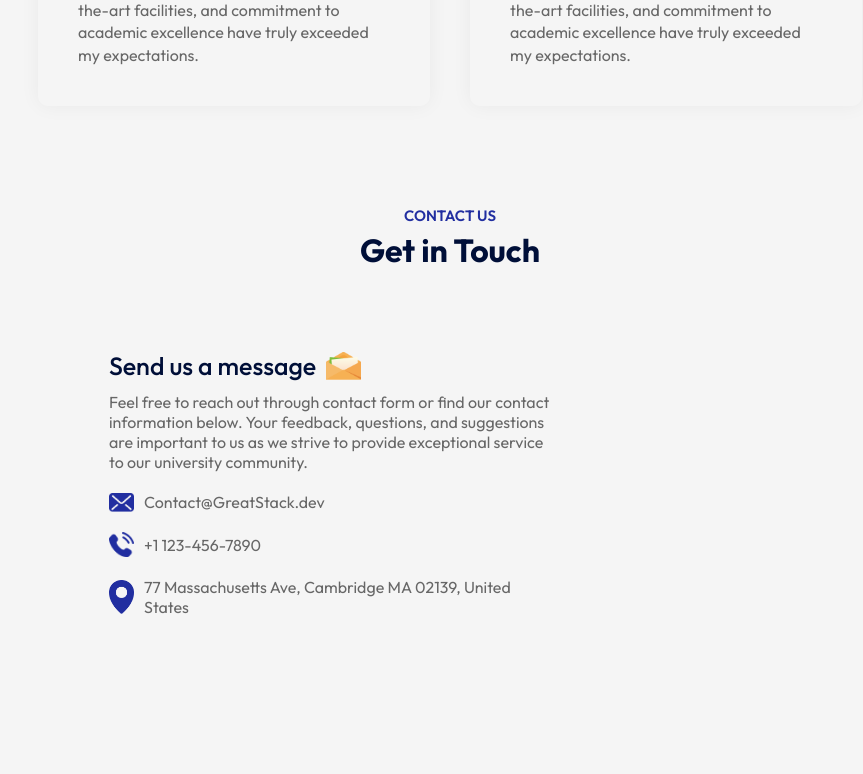
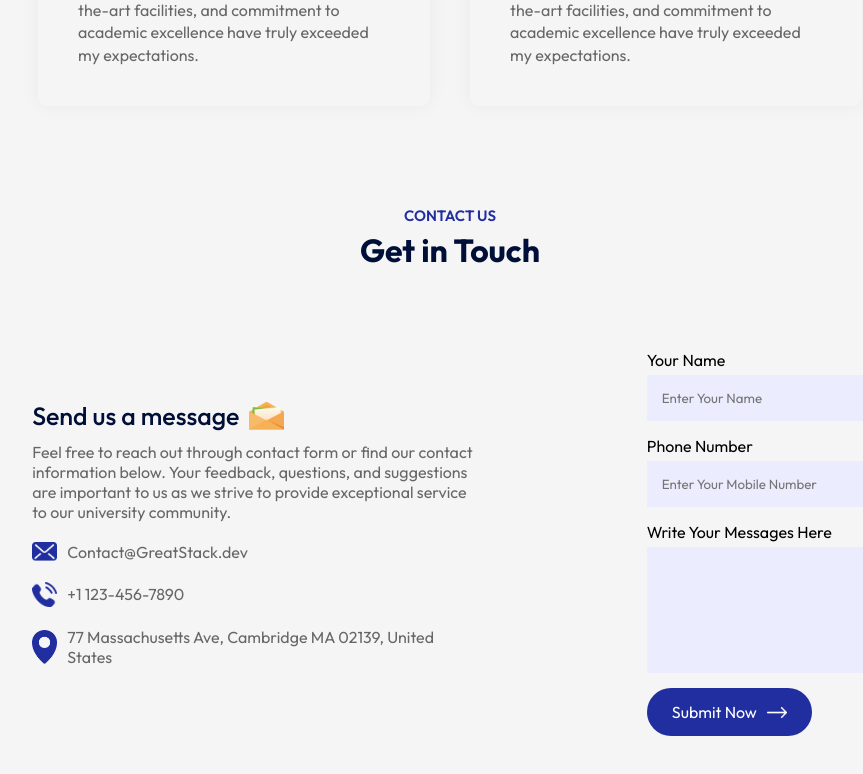
Before and after one commit to Mosayeb09/Edusity, a React (Vite) app: page / in a window 1280 px wide. Shown: the part 2839-3613 px from the top of the page, without its empty margins (190-1053 px from the left). Before the commit the page ends 3556 px from the top, so only its background shows below. Built offline with nearby package versions, Linux system fonts and the light colour scheme.

Commit message:
adding 2nd part of contact section and running

```diff
--- a/src/assets/Component/Contact/Contact.css
+++ b/src/assets/Component/Contact/Contact.css
@@ -38,3 +38,14 @@
     margin-right: 10px;
 
 }
+.contact form input , .contact form textarea{
+    display: block;
+    width: 100%;
+    background: #EBECFE;
+    padding: 15px;
+    border: 0;
+    outline: 0;
+    margin-bottom: 15px;
+    margin-top:5px ;
+    resize: none;
+}
--- a/src/assets/Component/Contact/Contact.jsx
+++ b/src/assets/Component/Contact/Contact.jsx
@@ -3,6 +3,7 @@ import msg_icon from '../../edusity_assets/msg-icon.png'
 import mail_icon from '../../edusity_assets/mail-icon.png'
 import phone_icon from '../../edusity_assets/phone-icon.png'
 import location_icon from '../../edusity_assets/location-icon.png'
+import white_icon  from '../../edusity_assets/white-arrow.png'
 
 const Contact = () => {
     return (
@@ -18,7 +19,18 @@ const Contact = () => {
 
                 </ul>
             </div>
-            <div className="contant-cl"></div>
+            <div className="contant-col"></div>
+            <form>
+                <label>Your Name</label>
+                <input type="text" value="" placeholder='Enter Your Name' required />
+                <label>Phone Number</label>
+                <input type="number" name="phone" id="" placeholder='Enter Your Mobile Number' required />
+                <label>Write Your Messages Here</label>
+                {/* <textarea name="message" id=""  rows="6" placeholder='Enter Your Message' required></textarea> */}
+                <textarea name="" id=""  rows="6"></textarea>
+                <button type="button" className='btn dark-btn'>Submit Now <img src={white_icon} alt="" /> </button>
+
+            </form>
 
         </div>
     );
```
